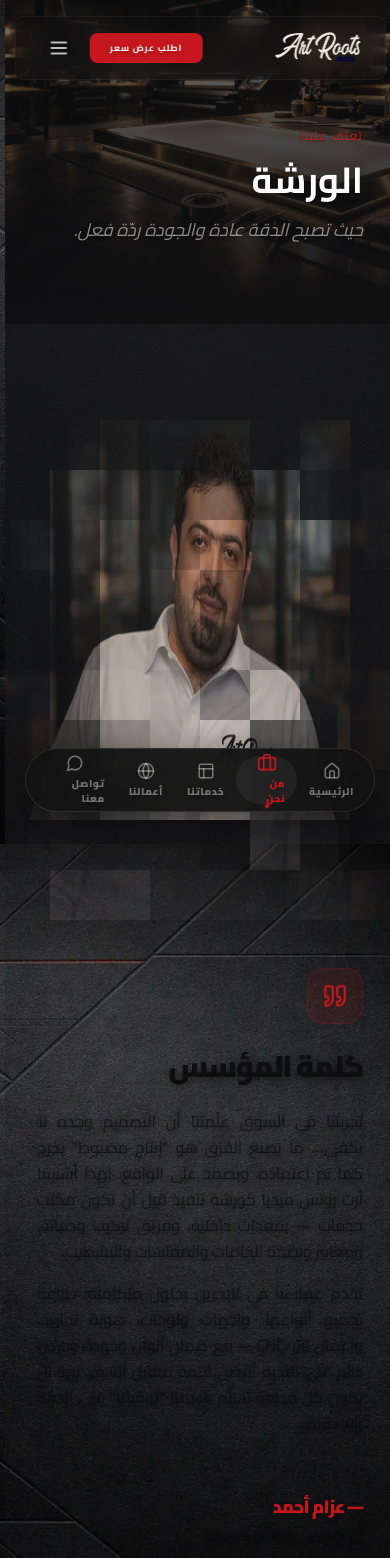
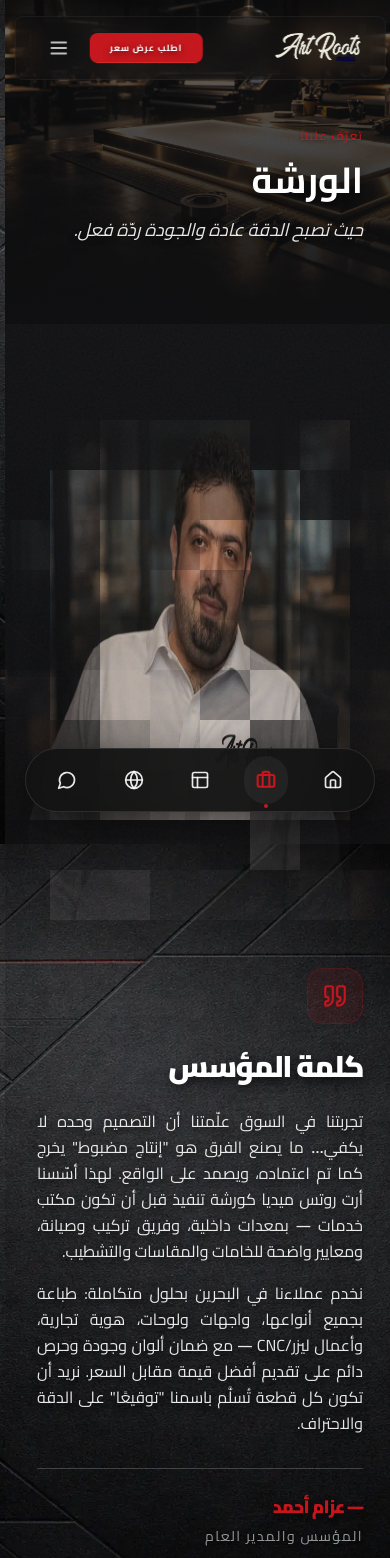
Before and after one commit to alrshedahmad31-design/ART-ROOTS-MEDIA, a React (Vite) app: page /about in a window 390 px wide. Shown: the top 1558 px of the page. Built offline with nearby package versions, Linux system fonts and the light colour scheme.

Commit message:
fix: final PROJECT-WIDE readability cleanup - legacy token remediation, contrast boost, bolstered text-shadows, background overlay darken

```diff
--- a/src/components/CTASection.jsx
+++ b/src/components/CTASection.jsx
@@ -46,7 +46,7 @@ export default function CTASection() {
                     {/* Right Side: Visual Accent */}
                     <div className="hidden lg:flex flex-col items-center justify-center p-12 border-2 border-divider/5 bg-surface-0/50 rounded-md">
                         <MessageCircle className="text-action mb-6" size={48} />
-                        <div className="font-mono text-[10px] text-text-2/50 uppercase tracking-[0.5em] vertical-text [writing-mode:vertical-lr]">
+                        <div className="font-mono text-[10px] text-text-2/90 uppercase tracking-[0.5em] vertical-text [writing-mode:vertical-lr]">
                             REACH_OUT_NOW_SYSTEM_ACTIVE
                         </div>
                     </div>
--- a/src/components/MobileNav.jsx
+++ b/src/components/MobileNav.jsx
@@ -34,18 +34,15 @@ export default function MobileNav() {
                         <Link
                             key={item.to}
                             to={item.to}
-                            className={`flex flex-col items-center justify-center h-[48px] px-3 transition-all duration-300 relative group rounded-full ${isActive ? 'bg-off-white/5' : ''}`}
+                            className={`flex flex-col items-center justify-center h-[48px] px-3 transition-all duration-300 relative group rounded-full ${isActive ? 'bg-text-1/5' : ''}`}
                         >
-                            <div className={`flex flex-col items-center gap-1 ${isActive ? 'text-signal-red' : 'text-off-white/40'}`}>
-                                <Icon size={18} className={`transition-transform duration-300 ${isActive ? 'scale-110' : 'group-hover:scale-110'}`} />
-                                <span className="text-[10px] font-black tracking-[0.05em] uppercase">
-                                    {item.label}
-                                </span>
+                            <div className={`flex flex-col items-center gap-1 ${isActive ? 'text-action' : 'text-text-1/90'}`}>
+                                <Icon size={20} strokeWidth={isActive ? 2.5 : 2} />
                             </div>
 
                             {/* Active Indicator Bar */}
                             {isActive && (
-                                <div className="absolute -bottom-1 left-1/2 -translate-x-1/2 w-1 h-1 bg-signal-red rounded-full shadow-[0_0_8px_rgba(230,59,46,0.8)]" />
+                                <div className="absolute -bottom-1 left-1/2 -translate-x-1/2 w-1 h-1 bg-action rounded-full shadow-[0_0_8px_rgba(var(--arm-red-0),0.8)]" />
                             )}
                         </Link>
                     );
--- a/src/components/Philosophy.jsx
+++ b/src/components/Philosophy.jsx
@@ -83,7 +83,7 @@ export default function Philosophy() {
                         <p className="text-lg md:text-xl text-text-2/80 leading-relaxed max-w-2xl font-sans">
                             <WordReveal text={t.philosophy.description} />
                         </p>
-                        <div className="font-mono text-[10px] text-text-2/50 uppercase tracking-[0.5em] vertical-text [writing-mode:vertical-lr] hidden md:block">
+                        <div className="font-mono text-[10px] text-text-2/90 uppercase tracking-[0.5em] vertical-text [writing-mode:vertical-lr] hidden md:block">
                             EST_QUALITY_SYSTEMS
                         </div>
                     </div>
--- a/src/components/Protocol.jsx
+++ b/src/components/Protocol.jsx
@@ -215,7 +215,7 @@ export default function Protocol() {
                                     </div>
 
                                     {/* Decorative Element */}
-                                    <div className="absolute top-0 right-0 p-4 font-mono text-[10px] text-text-2/50 uppercase tracking-widest hidden lg:block">
+                                    <div className="absolute top-0 right-0 p-4 font-mono text-[10px] text-text-2/90 uppercase tracking-widest hidden lg:block">
                                         PRT_SYS_LVL_{i + 1}
                                     </div>
                                 </div>
--- a/src/components/WhatsAppButton.jsx
+++ b/src/components/WhatsAppButton.jsx
@@ -10,10 +10,10 @@ export default function WhatsAppButton() {
             href={`https://wa.me/${t.contact.whatsappLink}?text=${message}`}
             target="_blank"
             rel="noopener noreferrer"
-            className="fixed bottom-10 right-10 z-50 w-16 h-16 bg-onyx border-2 border-signal-red flex items-center justify-center shadow-[8px_8px_0px_rgba(230,59,46,0.2)] hover:shadow-none hover:translate-x-1 hover:translate-y-1 transition-all duration-300 group"
+            className="fixed bottom-10 right-10 z-50 w-16 h-16 bg-surface-0 border-2 border-action flex items-center justify-center shadow-[8px_8px_0px_rgba(var(--arm-red-0),0.2)] hover:shadow-none hover:translate-x-1 hover:translate-y-1 transition-all duration-300 group"
             aria-label="Chat on WhatsApp"
         >
-            <MessageCircle size={28} className="text-signal-red group-hover:scale-110 transition-transform" />
+            <MessageCircle size={28} className="text-action group-hover:scale-110 transition-transform" />
         </a>
     );
 }
--- a/src/index.css
+++ b/src/index.css
@@ -34,13 +34,21 @@
   --arm-med: 300ms;
 
   /* Legacy compat (components still referencing old vars) */
-  --off-white: #FFFFFF;
-  --sand: #1A1A22;
-  --onyx: #0E0E0F;
-  --signal-red: #C4161C;
-  --obsidian: #0E0E0F;
-  --ivory: #FFFFFF;
-  --champagne: #C4161C;
+  /* New ARM Industrial Luxe Tokens */
+  --arm-black-0: 14 14 15;
+  --arm-black-1: 22 22 26;
+  --arm-white: 255 255 255;
+  --arm-red-0: 196 22 28;
+  --arm-red-1: 230 59 46;
+  /* Utility Map */
+  --arm-surface-0: var(--arm-black-0);
+  --arm-surface-1: var(--arm-black-1);
+  --arm-text-1: var(--arm-white);
+  --arm-text-2: var(--arm-white);
+  /* Boosted contrast */
+  --arm-action: var(--arm-red-0);
+  --arm-accent: var(--arm-red-1);
+  --arm-divider: var(--arm-white);
 }
 
 /* ─── Cairo Arabic Font (Local) ─── */
@@ -106,7 +114,8 @@ body::before {
   content: '';
   position: fixed;
   inset: 0;
-  background: rgba(14, 14, 15, 0.85);
+  background: rgba(14, 14, 15, 0.92);
+  /* Darkened from 0.85 */
   z-index: 0;
   pointer-events: none;
 }
@@ -174,7 +183,8 @@ h3,
 h4,
 h5,
 h6 {
-  text-shadow: 0 2px 8px rgba(0, 0, 0, 0.5);
+  text-shadow: 0 4px 12px rgba(0, 0, 0, 0.8);
+  /* Bolstered shadow */
 }
 
 p,
@@ -182,7 +192,8 @@ span,
 a,
 li,
 label {
-  text-shadow: 0 1px 4px rgba(0, 0, 0, 0.3);
+  text-shadow: 0 2px 6px rgba(0, 0, 0, 0.6);
+  /* Bolstered shadow */
 }
 
 .font-mono {
--- a/src/pages/About.jsx
+++ b/src/pages/About.jsx
@@ -70,7 +70,7 @@ export default function About() {
                     <h1 className="text-4xl md:text-6xl lg:text-7xl font-sans font-bold text-text-1 mb-4">
                         {t.about.heroTitle}
                     </h1>
-                    <p className="text-lg md:text-xl text-text-1/50 max-w-xl font-sans italic italic text-justify">
+                    <p className="text-lg md:text-xl text-text-1/90 max-w-xl font-sans italic italic text-justify">
                         {t.about.heroSubtitle}
                     </p>
                 </div>
@@ -96,24 +96,24 @@ export default function About() {
                         {/* Founder Message */}
                         <div className={`md:w-3/5 ${isRTL ? 'text-right' : 'text-left'}`}>
                             <div className="about-animate transition-all duration-700" style={{ opacity: 0, transform: 'translateY(30px)' }}>
-                                <div className="inline-flex items-center justify-center w-14 h-14 rounded-2xl bg-signal-red/10 border border-signal-red/20 mb-6">
-                                    <Quote size={26} className="text-signal-red" />
+                                <div className="inline-flex items-center justify-center w-14 h-14 rounded-2xl bg-action/10 border border-action/20 mb-6">
+                                    <Quote size={26} className="text-action" />
                                 </div>
-                                <h2 className="text-3xl md:text-4xl font-sans font-black text-onyx mb-6 uppercase tracking-tighter">
+                                <h2 className="text-3xl md:text-4xl font-sans font-black text-text-1 mb-6 uppercase tracking-tighter">
                                     {t.about.founderTitle}
                                 </h2>
                             </div>
                             <div className="about-animate transition-all duration-700" style={{ opacity: 0, transform: 'translateY(30px)' }}>
                                 {t.about.founderMessage.split('\n\n').map((paragraph, i) => (
-                                    <p key={i} className="text-base text-onyx/70 leading-relaxed mb-4 text-justify font-sans">
+                                    <p key={i} className="text-base text-text-1/90 leading-relaxed mb-4 text-justify font-sans">
                                         {paragraph}
                                     </p>
                                 ))}
-                                <div className="mt-8 border-t border-onyx/10 pt-6">
-                                    <p className="text-lg font-sans font-black text-signal-red uppercase tracking-tighter">
+                                <div className="mt-8 border-t border-divider/20 pt-6">
+                                    <p className="text-lg font-sans font-black text-action uppercase tracking-tighter">
                                         {t.about.founderName}
                                     </p>
-                                    <p className="text-sm text-onyx/40 mt-1 font-mono uppercase tracking-widest">
+                                    <p className="text-sm text-text-2/80 mt-1 font-mono uppercase tracking-widest">
                                         {t.about.founderRole}
                                     </p>
                                 </div>
@@ -133,13 +133,13 @@ export default function About() {
                                 {t.about.storyTitle}
                             </h2>
                             <div className="space-y-6">
-                                <p className="about-animate text-base md:text-lg text-text-1/50 leading-relaxed transition-all duration-700 text-justify" style={{ opacity: 0, transform: 'translateY(30px)' }}>
+                                <p className="about-animate text-base md:text-lg text-text-1/90 leading-relaxed transition-all duration-700 text-justify" style={{ opacity: 0, transform: 'translateY(30px)' }}>
                                     {t.about.storyP1}
                                 </p>
-                                <p className="about-animate text-base md:text-lg text-text-1/50 leading-relaxed transition-all duration-700 text-justify" style={{ opacity: 0, transform: 'translateY(30px)' }}>
+                                <p className="about-animate text-base md:text-lg text-text-1/90 leading-relaxed transition-all duration-700 text-justify" style={{ opacity: 0, transform: 'translateY(30px)' }}>
                                     {t.about.storyP2}
                                 </p>
-                                <p className="about-animate text-base md:text-lg text-text-1/50 leading-relaxed transition-all duration-700 text-justify" style={{ opacity: 0, transform: 'translateY(30px)' }}>
+                                <p className="about-animate text-base md:text-lg text-text-1/90 leading-relaxed transition-all duration-700 text-justify" style={{ opacity: 0, transform: 'translateY(30px)' }}>
                                     {t.about.storyP3}
                                 </p>
                             </div>
@@ -164,7 +164,7 @@ export default function About() {
                                             <p className="text-text-1 font-bold text-sm leading-none mb-1">
                                                 {isRTL ? 'دقة التصنيع' : 'Precision Crafted'}
                                             </p>
-                                            <p className="text-text-1/40 text-xs">
+                                            <p className="text-text-1/80 text-xs">
                                                 {isRTL ? 'من الفكرة حتى التركيب' : 'From Concept to Presence'}
                                             </p>
                                         </div>
@@ -195,7 +195,7 @@ export default function About() {
                                         <Icon size={26} className="text-action" />
                                     </div>
                                     <h3 className="text-xl font-sans font-bold text-text-1 mb-3">{value.title}</h3>
-                                    <p className="text-sm text-text-1/50 leading-relaxed text-justify">{value.description}</p>
+                                    <p className="text-sm text-text-1/90 leading-relaxed text-justify">{value.description}</p>
                                 </div>
                             );
                         })}
@@ -223,18 +223,18 @@ export default function About() {
                             </div>
                         </div>
                         <div className={`md:w-1/2 ${isRTL ? 'text-right' : 'text-left'}`}>
-                            <h2 className="about-animate text-3xl md:text-4xl font-sans font-black text-onyx mb-6 uppercase tracking-tighter transition-all duration-700" style={{ opacity: 0, transform: 'translateY(30px)' }}>
+                            <h2 className="about-animate text-3xl md:text-4xl font-sans font-black text-text-1 mb-6 uppercase tracking-tighter transition-all duration-700" style={{ opacity: 0, transform: 'translateY(30px)' }}>
                                 {t.about.workshopTitle}
                             </h2>
-                            <p className="about-animate text-base text-onyx/70 leading-relaxed mb-8 transition-all duration-700 text-justify font-sans" style={{ opacity: 0, transform: 'translateY(30px)' }}>
+                            <p className="about-animate text-base text-text-2/80 leading-relaxed mb-8 transition-all duration-700 text-justify font-sans" style={{ opacity: 0, transform: 'translateY(30px)' }}>
                                 {t.about.workshopDescription}
                             </p>
                             {/* Legal Info */}
-                            <div className="about-animate bg-sand/50 p-6 space-y-2 border border-onyx/10 transition-all duration-700" style={{ opacity: 0, transform: 'translateY(30px)' }}>
-                                <h4 className="font-sans font-black text-onyx text-sm mb-3 uppercase tracking-widest">{t.about.crTitle}</h4>
-                                <p className="font-mono text-xs text-onyx/60">{t.about.crNumber}</p>
-                                <p className="font-mono text-xs text-onyx/60">{t.about.crType}</p>
-                                <p className="font-mono text-xs text-onyx/60">{t.about.crDate}</p>
+                            <div className="about-animate bg-surface-0/50 p-6 space-y-2 border border-divider/20 transition-all duration-700" style={{ opacity: 0, transform: 'translateY(30px)' }}>
+                                <h4 className="font-sans font-black text-text-1 text-sm mb-3 uppercase tracking-widest">{t.about.crTitle}</h4>
+                                <p className="font-mono text-xs text-text-2/80">{t.about.crNumber}</p>
+                                <p className="font-mono text-xs text-text-2/80">{t.about.crType}</p>
+                                <p className="font-mono text-xs text-text-2/80">{t.about.crDate}</p>
                             </div>
                         </div>
                     </div>
```
Also changed, not shown: src/components/CardStack.jsx (+8 -8 lines), src/components/FAQSection.jsx (+11 -15 lines), src/pages/Contact.jsx (+11 -11 lines), src/pages/Portfolio.jsx (+4 -4 lines), src/pages/Services.jsx (+5 -5 lines).
